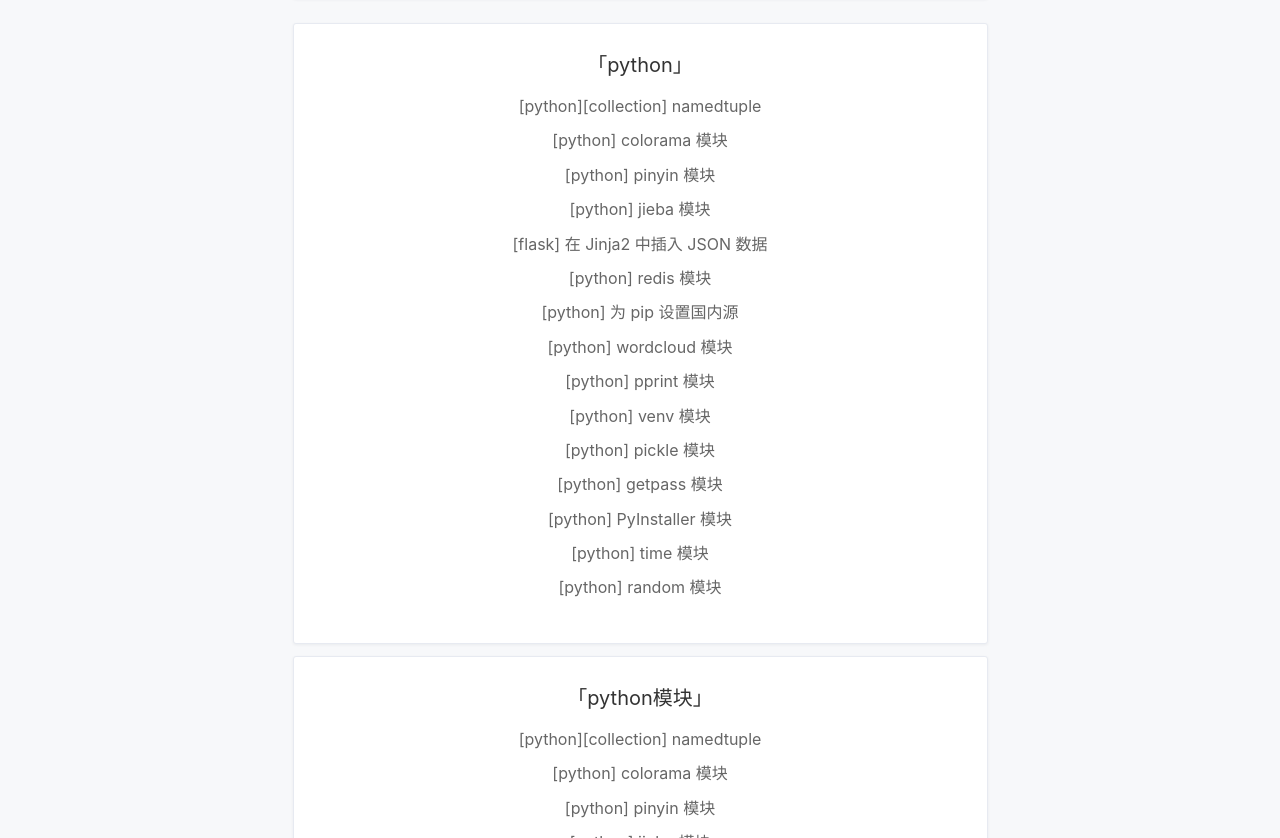
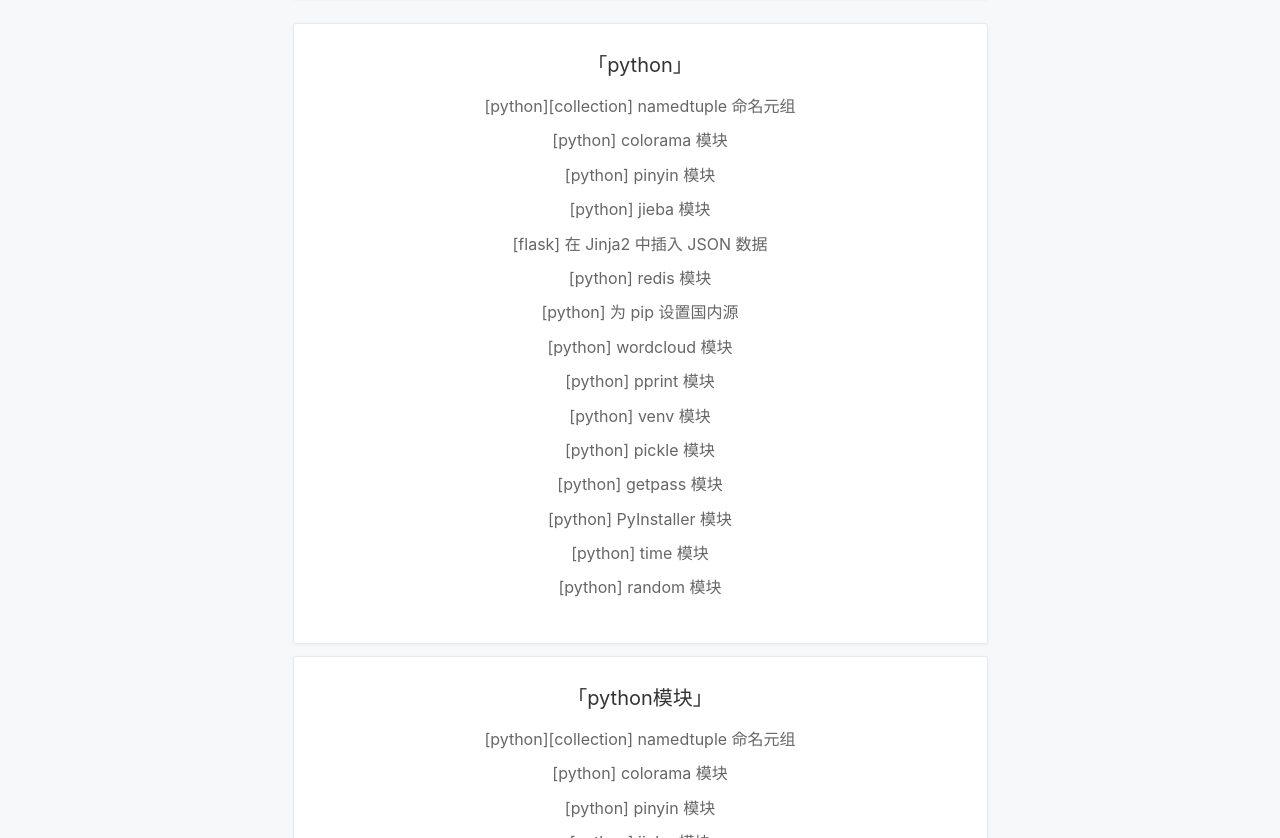
Before and after one commit to cometeme/cometeme.github.io, a Jekyll site: the page built from tags.html, in a window 1280 px wide and 1400 px high. Shown: the part 371-1209 px from the top of the window. Built offline with Jekyll 4.4.1, drawn with Linux system fonts in a browser that asks for light colours; nearby versions of some CDN libraries; a style sheet for code colours, icons or effects is not loaded; some of the changed text lies outside the part shown.

Commit message:
rename files

```diff
--- a/_posts/2018-11-29-[python][collection]namedtuple.md
+++ b/_posts/2018-11-29-[python][collection]namedtuple.md
@@ -1,6 +1,6 @@
 ---
 layout: post
-title: '[python][collection] namedtuple'
+title: '[python][collection] namedtuple 命名元组'
 subtitle: '使用命名元组提升代码可读性'
 date: 2018-11-29
 categories: python
```
